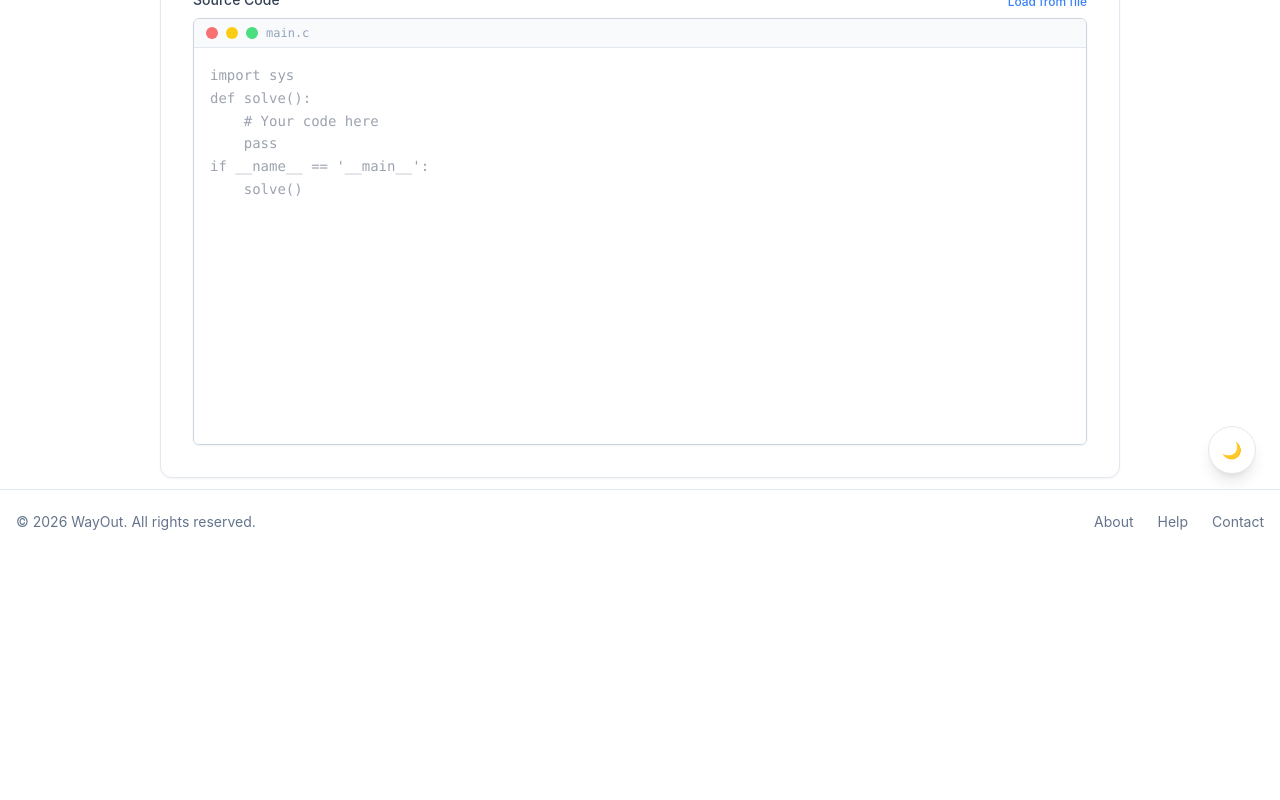
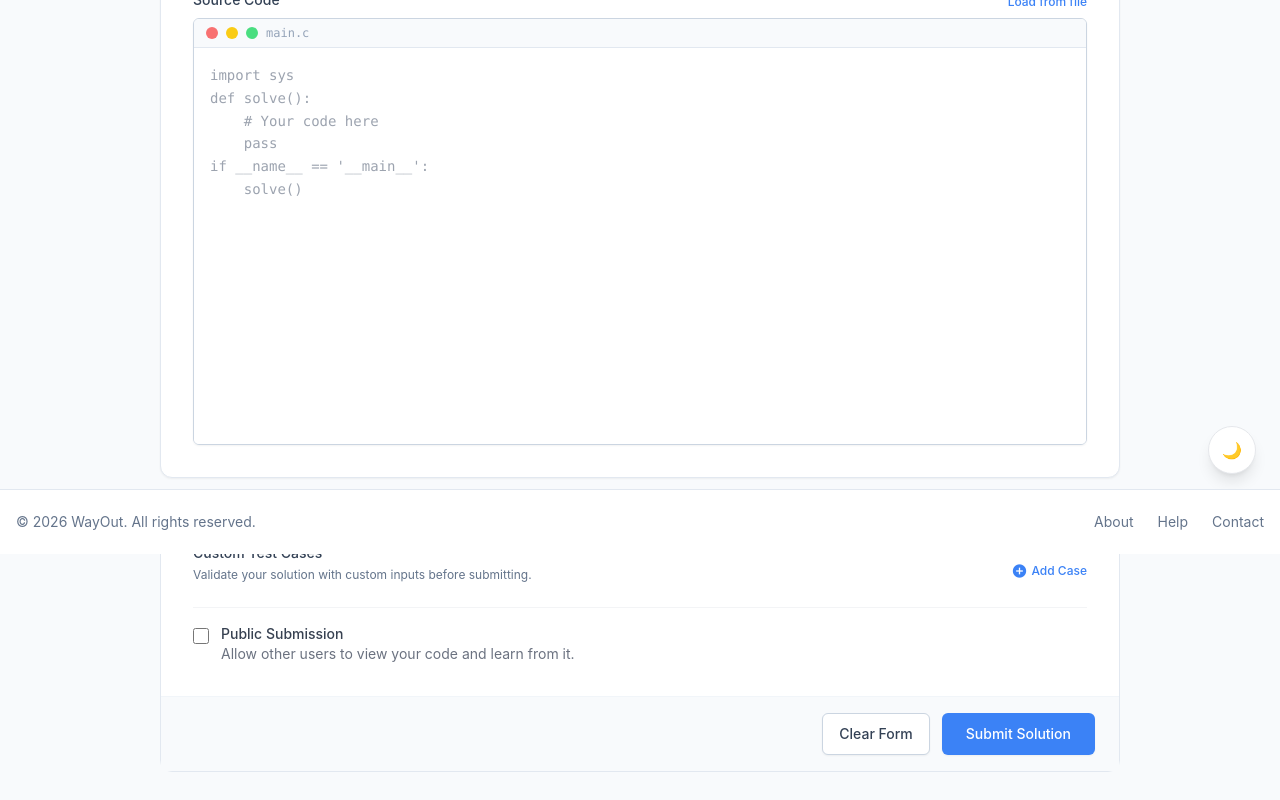
Before and after one commit to team-dopamine/wayout-web, a React (Create React App) app: page /solution-submit in a window 1280 px wide. Shown: the part 246-1046 px from the top of the page. Before the commit the page ends 800 px from the top, so only its background shows below. Built offline with nearby package versions, Linux system fonts and the light colour scheme.

Commit message:
[Feature](WO-52): 커스텀 테스트 케이스 입력 UI 컴포넌트 구현 (#9)

```diff
--- /dev/null
+++ b/src/components/solutionsubmit/CustomTestCaseItem.tsx
@@ -0,0 +1,57 @@
+/** 단일 커스텀 테스트 케이스 입력 카드 컴포넌트 */
+interface Props {
+  input: string;
+  output: string;
+  onChangeInput: (value: string) => void;
+  onChangeOutput: (value: string) => void;
+  onRemove: () => void;
+}
+
+export function CustomTestCaseItem({
+  input,
+  output,
+  onChangeInput,
+  onChangeOutput,
+  onRemove,
+}: Props) {
+  return (
+    <div className="group relative rounded-lg border border-slate-200 bg-slate-50 p-4 dark:border-slate-700 dark:bg-slate-900/40">
+      <button
+        type="button"
+        onClick={onRemove}
+        className="absolute right-3 top-2 text-red-500 opacity-0 transition-opacity group-hover:opacity-100"
+        aria-label="Remove test case"
+      >
+        <span className="material-icons text-lg">close</span>
+      </button>
+
+      <div className="grid grid-cols-1 gap-4 md:grid-cols-2">
+        <div>
+          <label className="mb-1 block text-xs font-medium uppercase tracking-wide text-slate-500 dark:text-slate-400">
+            Input
+          </label>
+          <textarea
+            value={input}
+            onChange={(e) => onChangeInput(e.target.value)}
+            rows={4}
+            placeholder="Enter test case input..."
+            className="w-full resize-none rounded-md border border-slate-300 bg-white p-3 font-mono text-sm shadow-sm focus:border-blue-500 focus:ring-blue-500 dark:border-slate-600 dark:bg-slate-800 dark:text-slate-200"
+          />
+        </div>
+
+        <div>
+          <label className="mb-1 block text-xs font-medium uppercase tracking-wide text-slate-500 dark:text-slate-400">
+            Expected Output
+          </label>
+          <textarea
+            value={output}
+            onChange={(e) => onChangeOutput(e.target.value)}
+            rows={4}
+            placeholder="Enter expected output..."
+            className="w-full resize-none rounded-md border border-slate-300 bg-white p-3 font-mono text-sm shadow-sm focus:border-blue-500 focus:ring-blue-500 dark:border-slate-600 dark:bg-slate-800 dark:text-slate-200"
+          />
+        </div>
+      </div>
+    </div>
+  );
+}
--- /dev/null
+++ b/src/components/solutionsubmit/CustomTestCasesSection.tsx
@@ -0,0 +1,98 @@
+/** 커스텀 테스트 케이스 전체 섹션 컴포넌트 */
+import { useEffect, useState } from 'react';
+import type { CustomTestCase, CustomTestCasesChangePayload } from './types';
+import { CustomTestCaseItem } from './CustomTestCaseItem';
+import { PublicSubmissionCheckbox } from './PublicSubmissionCheckbox';
+
+interface Props {
+  onChange: (payload: CustomTestCasesChangePayload) => void;
+}
+
+export default function CustomTestCasesSection({ onChange }: Props) {
+  const [cases, setCases] = useState<CustomTestCase[]>([]);
+  const [isPublic, setIsPublic] = useState(false);
+
+  useEffect(() => {
+    onChange({ cases, isPublic });
+  }, [cases, isPublic, onChange]);
+
+  const addCase = () => {
+    setCases((prev) => [...prev, { id: crypto.randomUUID(), input: '', output: '' }]);
+  };
+
+  const clearForm = () => {
+    setCases([]);
+    setIsPublic(false);
+  };
+
+  const updateCase = (id: string, field: 'input' | 'output', value: string) => {
+    setCases((prev) => prev.map((c) => (c.id === id ? { ...c, [field]: value } : c)));
+  };
+
+  const removeCase = (id: string) => {
+    setCases((prev) => prev.filter((c) => c.id !== id));
+  };
+
+  return (
+    <section className="shadow-soft rounded-xl border border-slate-200 bg-white dark:border-slate-700 dark:bg-slate-800">
+      {/* 본문 */}
+      <div className="space-y-6 px-4 py-5 sm:p-8">
+        {/* 헤더 */}
+        <div className="flex items-end justify-between">
+          <div>
+            <h3 className="text-sm font-medium text-slate-700 dark:text-slate-200">
+              Custom Test Cases
+            </h3>
+            <p className="mt-1 text-xs text-slate-500 dark:text-slate-400">
+              Validate your solution with custom inputs before submitting.
+            </p>
+          </div>
+
+          {/* Add Case */}
+          <button
+            type="button"
+            onClick={addCase}
+            className="inline-flex items-center text-xs font-medium text-blue-500"
+          >
+            <span className="material-icons mr-1 text-base">add_circle</span>
+            Add Case
+          </button>
+        </div>
+
+        {/* 테스트 케이스 목록 */}
+        <div className="space-y-4">
+          {cases.map((c) => (
+            <CustomTestCaseItem
+              key={c.id}
+              input={c.input}
+              output={c.output}
+              onChangeInput={(v) => updateCase(c.id, 'input', v)}
+              onChangeOutput={(v) => updateCase(c.id, 'output', v)}
+              onRemove={() => removeCase(c.id)}
+            />
+          ))}
+        </div>
+
+        <PublicSubmissionCheckbox checked={isPublic} onChange={setIsPublic} />
+      </div>
+
+      {/* 하단 버튼 영역 */}
+      <div className="flex justify-end gap-3 border-t border-slate-100 bg-slate-50 px-4 py-4 dark:border-slate-700 dark:bg-slate-700/50 sm:px-6">
+        <button
+          type="button"
+          onClick={clearForm}
+          className="rounded-md border border-slate-300 bg-white px-4 py-2.5 text-sm font-medium text-slate-700 shadow-sm focus:outline-none focus:ring-2 focus:ring-blue-500 dark:border-slate-600 dark:bg-slate-700 dark:text-slate-200"
+        >
+          Clear Form
+        </button>
+
+        <button
+          type="button"
+          className="rounded-md bg-blue-500 px-6 py-2.5 text-sm font-medium text-white shadow-sm focus:outline-none focus:ring-2 focus:ring-blue-500"
+        >
+          Submit Solution
+        </button>
+      </div>
+    </section>
+  );
+}
--- /dev/null
+++ b/src/components/solutionsubmit/PublicSubmissionCheckbox.tsx
@@ -0,0 +1,24 @@
+/** 코드 공개 여부 설정용 체크박스 컴포넌트 */
+interface Props {
+  checked: boolean;
+  onChange: (checked: boolean) => void;
+}
+
+export function PublicSubmissionCheckbox({ checked, onChange }: Props) {
+  return (
+    <div className="flex items-start border-t border-gray-100 pt-4 dark:border-gray-700/50">
+      <input
+        type="checkbox"
+        checked={checked}
+        onChange={(e) => onChange(e.target.checked)}
+        className="text-primary focus:ring-primary mt-1 h-4 w-4 rounded border-gray-300 dark:border-gray-600 dark:bg-gray-800"
+      />
+      <div className="ml-3 text-sm">
+        <p className="font-medium text-gray-700 dark:text-gray-300">Public Submission</p>
+        <p className="text-gray-500 dark:text-gray-500">
+          Allow other users to view your code and learn from it.
+        </p>
+      </div>
+    </div>
+  );
+}
--- /dev/null
+++ b/src/components/solutionsubmit/index.ts
@@ -0,0 +1,2 @@
+/** solutionsubmit 관련 컴포넌트 export 모음 */
+export { default as CustomTestCasesSection } from './CustomTestCasesSection';
--- /dev/null
+++ b/src/components/solutionsubmit/types.ts
@@ -0,0 +1,11 @@
+/** 커스텀 테스트 케이스 관련 타입 정의 */
+export interface CustomTestCase {
+  id: string;
+  input: string;
+  output: string;
+}
+
+export interface CustomTestCasesChangePayload {
+  cases: CustomTestCase[];
+  isPublic: boolean;
+}
--- a/src/pages/SolutionSubmitPage.tsx
+++ b/src/pages/SolutionSubmitPage.tsx
@@ -1,6 +1,7 @@
 /** 정답 코드 작성 및 제출 페이지 */
 import { useState } from 'react';
 import { SolutionCodeCard } from '@/components/solutionsubmit/SolutionCodeCard';
+import { CustomTestCasesSection } from '@/components/solutionsubmit';
 
 export default function SolutionSubmitPage() {
   const [value, setValue] = useState({
@@ -10,8 +11,12 @@ export default function SolutionSubmitPage() {
   });
 
   return (
-    <main className="mx-auto w-full max-w-5xl px-4 py-10 sm:px-6 lg:px-8">
-      <SolutionCodeCard value={value} onChange={setValue} />
-    </main>
+    <div className="min-h-screen bg-slate-50 transition-colors dark:bg-slate-900">
+      <main className="mx-auto w-full max-w-5xl space-y-8 px-4 py-10 pb-32 text-slate-900 dark:text-slate-100 sm:px-6 lg:px-8">
+        <SolutionCodeCard value={value} onChange={setValue} />
+        {/** TODO: 커스텀 테스트 케이스 상태 연동 필요 */}
+        <CustomTestCasesSection onChange={() => {}} />
+      </main>
+    </div>
   );
 }
```
